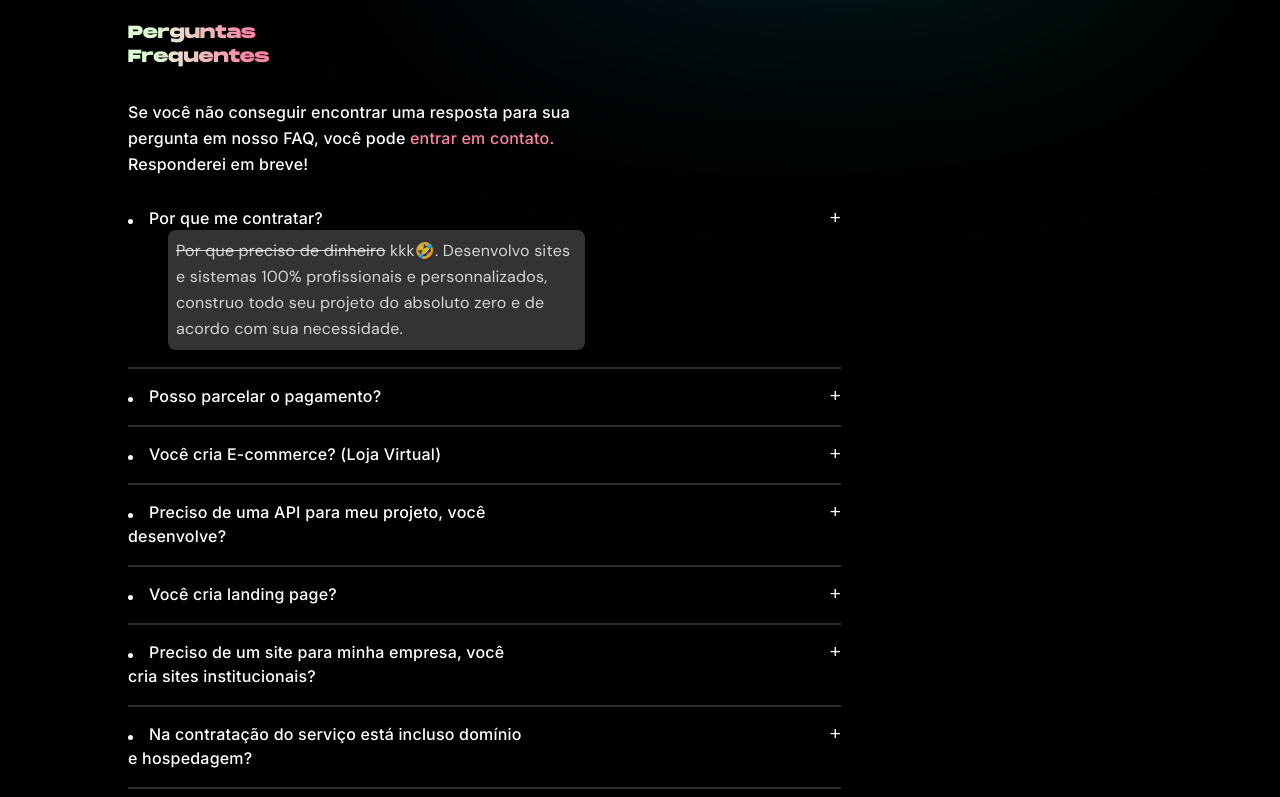
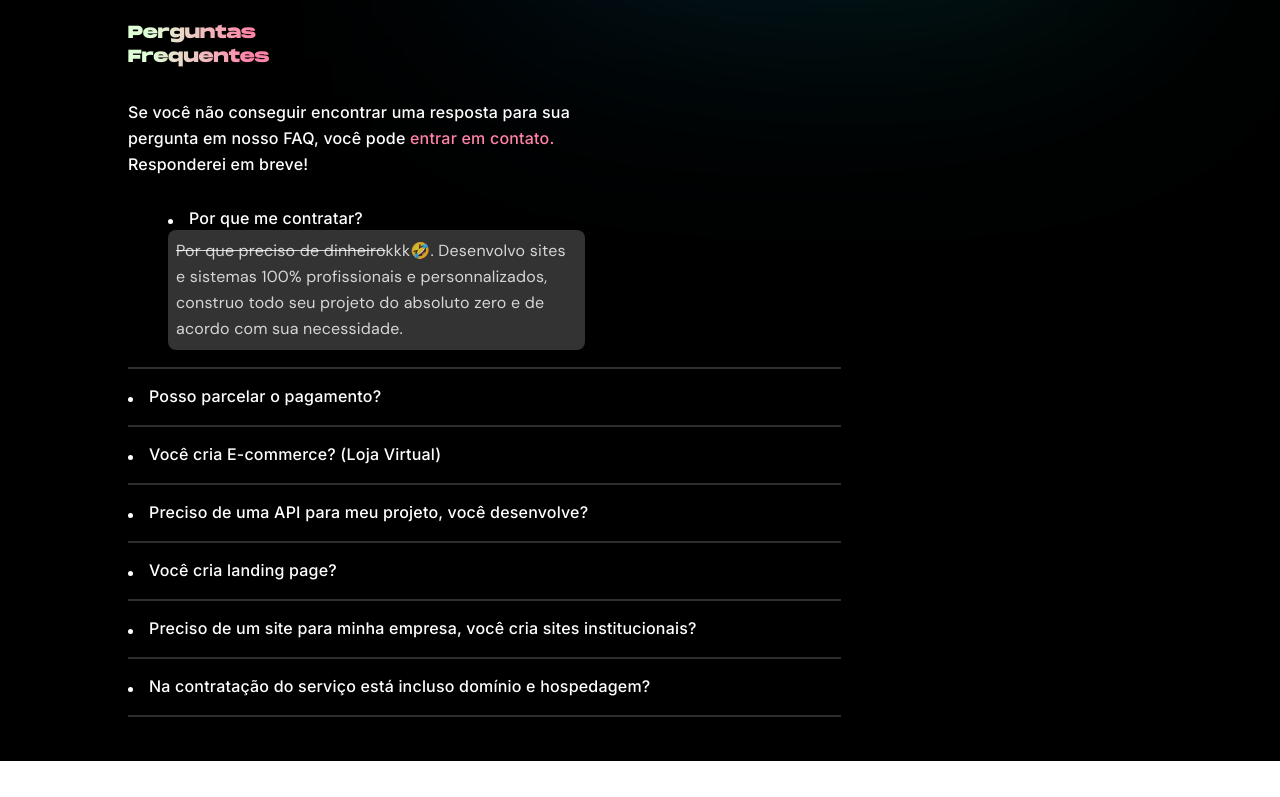
Before and after one commit to valdisneinilo/valdisnei, a Next.js app: page / in a window 1280 px wide. Shown: the part 2000-2797 px from the top of the page. Built offline with nearby package versions, Linux system fonts and the light colour scheme.

Commit message:
refatoração otimização

```diff
--- a/pages/index.js
+++ b/pages/index.js
@@ -106,7 +106,8 @@ export default function Home() {
     <div>
       <Head>
         <meta
-          name="google-site-verification" content="modJdQ2HzlEyRr8r_h2bMUmKKXPHVL6JoK-iVOmFoR0"
+          name="google-site-verification"
+          content="modJdQ2HzlEyRr8r_h2bMUmKKXPHVL6JoK-iVOmFoR0"
         />
         <meta
           name="description"
@@ -126,13 +127,6 @@ export default function Home() {
           property="og:image"
           content="https://valdev.com.br/public/og-image.png"
         />
-
-        {/* <link
-          rel="stylesheet"
-          href="https://use.fontawesome.com/releases/v5.15.4/css/all.css"
-          integrity="sha384-DyZ88mC6Up2uqS4h/KRgHuoeGwBcD4Ng9SiP4dIRy0EXTlnuz47vAwmeGwVChigm"
-          crossOrigin="anonymous"
-        /> */}
 
         <title>Valdisnei Nilo || Desenvolvedor Full Stack</title>
         <link rel="icon" href="/favicon.ico" />
@@ -155,7 +149,7 @@ export default function Home() {
         </div>
 
         <header className={styles.header}>
-          <div  onClick={initMenuMobile}>
+          <div onClick={initMenuMobile}>
             <button data-menu="button" className={styles.menuButton}></button>
           </div>
           <ul data-menu="list" className={styles.menuList}>
@@ -170,8 +164,10 @@ export default function Home() {
                 Tecnologias
               </a>
             </li>
-            <li href="#faq" onClick={handleClick}>
+            <li>
+              <a href="#faq" onClick={handleClick}>
                 FAQ
+              </a>
             </li>
             <li>
               <a href="#contato" onClick={handleClick}>
@@ -198,12 +194,12 @@ export default function Home() {
               👋 Olá, sou responsável por dar vida ao seu projeto. Quer saber
               como? Clique no botão abaixo. 🙋
             </p>
-            <button>
             <a
               href="https://api.whatsapp.com/send?phone=5563991030921&text=Bom%20dia%20gostaria%20de%20falar%20sobre%20o%20desenvolvimento%20de%20um%20projeto"
               target="_blank"
               rel="noreferrer"
             >
+              <button>
                 Fale comigo 👋🏻
                 <span>
                   <Image
@@ -213,8 +209,8 @@ export default function Home() {
                     height={10}
                   />
                 </span>
+              </button>
             </a>
-            </button>
           </div>
 
           <div className={styles.quemSou} id="chamadaContato">
@@ -229,7 +225,6 @@ export default function Home() {
               </p>
 
               <div className={styles.redes}>
-
                 <div>
                   <a
                     href="https://www.linkedin.com/in/valdisnei-nilo-656b67202/"
@@ -382,36 +377,27 @@ export default function Home() {
               </p>
               <dl className={styles.faqPerguntas}>
                 <div className={styles.contPerunta}>
-                  <div>
                   <dt onClick={handleRes}>Por que me contratar?</dt>
                   <dd data-menu="resposta" className="ativo">
-                      {" "}
                     <span className={styles.risco}>
-                        {" "}
                       Por que preciso de dinheiro
-                      </span>{" "}
+                    </span>
                     kkk🤣. Desenvolvo sites e sistemas 100% profissionais e
-                      personnalizados, construo todo seu projeto do absoluto
-                      zero e de acordo com sua necessidade.
+                    personnalizados, construo todo seu projeto do absoluto zero
+                    e de acordo com sua necessidade.
                   </dd>
-                  </div>
-                  <span className={styles.sinal}>+</span>
                 </div>
                 <div className={styles.linhaFaq}></div>
 
                 <div className={styles.contPerunta}>
-                  <div>
                   <dt onClick={handleRes}>Posso parcelar o pagamento?</dt>
                   <dd data-menu="resposta">
                     Sim! Você pode parcelar no cartão de crédito.
                   </dd>
                 </div>
-                  <span className={styles.sinal}>+</span>
-                </div>
                 <div className={styles.linhaFaq}></div>
 
                 <div className={styles.contPerunta}>
-                  <div>
                   <dt onClick={handleRes}>
                     Você cria E-commerce? (Loja Virtual)
                   </dt>
@@ -421,12 +407,9 @@ export default function Home() {
                     personalizadas.
                   </dd>
                 </div>
-                  <span className={styles.sinal}>+</span>
-                </div>
                 <div className={styles.linhaFaq}></div>
 
                 <div className={styles.contPerunta}>
-                  <div>
                   <dt onClick={handleRes}>
                     Preciso de uma API para meu projeto, você desenvolve?
                   </dt>
@@ -435,12 +418,9 @@ export default function Home() {
                     Sim! desenvolvo Rest API em Node.js.
                   </dd>
                 </div>
-                  <span className={styles.sinal}>+</span>
-                </div>
                 <div className={styles.linhaFaq}></div>
 
                 <div className={styles.contPerunta}>
-                  <div>
                   <dt onClick={handleRes}>Você cria landing page?</dt>
                   <dd data-menu="resposta">
                     {" "}
@@ -448,12 +428,9 @@ export default function Home() {
                     altas conversões.
                   </dd>
                 </div>
-                  <span className={styles.sinal}>+</span>
-                </div>
                 <div className={styles.linhaFaq}></div>
 
                 <div className={styles.contPerunta}>
-                  <div>
                   <dt onClick={handleRes}>
                     Preciso de um site para minha empresa, você cria sites
                     institucionais?
@@ -464,22 +441,16 @@ export default function Home() {
                     empresa.
                   </dd>
                 </div>
-                  <span className={styles.sinal}>+</span>
-                </div>
                 <div className={styles.linhaFaq}></div>
 
                 <div className={styles.contPerunta}>
-                  <div>
                   <dt onClick={handleRes}>
-                      Na contratação do serviço está incluso domínio e
-                      hospedagem?
+                    Na contratação do serviço está incluso domínio e hospedagem?
                   </dt>
                   <dd data-menu="resposta">
                     Não, é necessário que o cliente já possua domínio e
                     hospedagem. Caso cliente não possua, irei auxiliá-lo.
                   </dd>
-                  </div>
-                  <span className={styles.sinal}>+</span>
                 </div>
                 <div className={styles.linhaFaq}></div>
               </dl>
```
Also changed, not shown: styles/Home.module.css. Lines whose indentation alone changed are shown as unchanged.
